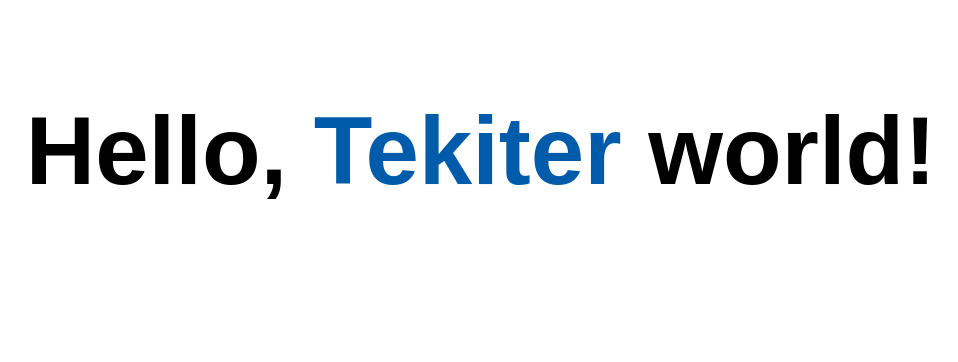
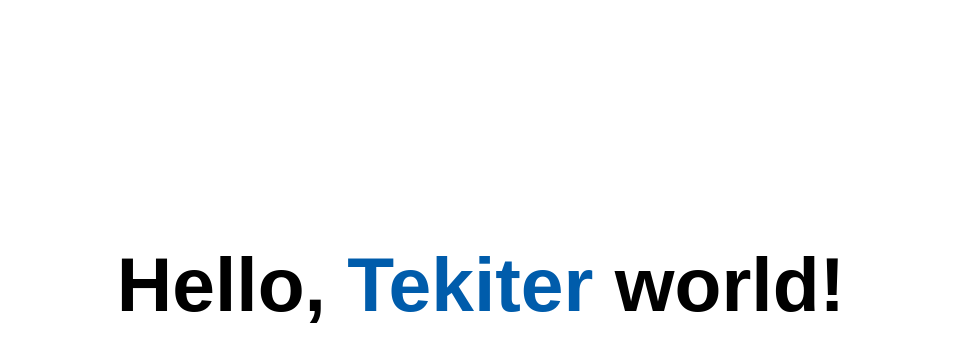
Before and after one commit to Tekiter/tekiter.github.io, a Next.js app: page / in a window 1280 px wide. Shown: the top 362 px of the page, without its empty margins (159-1117 px from the left). Built offline with nearby package versions, Linux system fonts and the light colour scheme; a web font is replaced by a local one.

Commit message:
Fix font size issue

```diff
--- a/styles/Home.module.scss
+++ b/styles/Home.module.scss
@@ -1,5 +1,5 @@
 .container {
-  margin-top: 6rem;
+  margin-top: 30vh;
 }
 
 .main {
@@ -9,7 +9,7 @@
 .title {
   margin: 0;
   line-height: 1.15;
-  font-size: 6rem;
+  font-size: 3rem;
   visibility: hidden;
 }
 
--- a/styles/globals.scss
+++ b/styles/globals.scss
@@ -7,6 +7,7 @@ body {
   // font-family: -apple-system, BlinkMacSystemFont, Segoe UI, Roboto, Oxygen,
   //   Ubuntu, Cantarell, Fira Sans, Droid Sans, Helvetica Neue, sans-serif;
   font-family: "Sunflower", sans-serif;
+  font-size: 2vw;
 }
 
 a {
```
